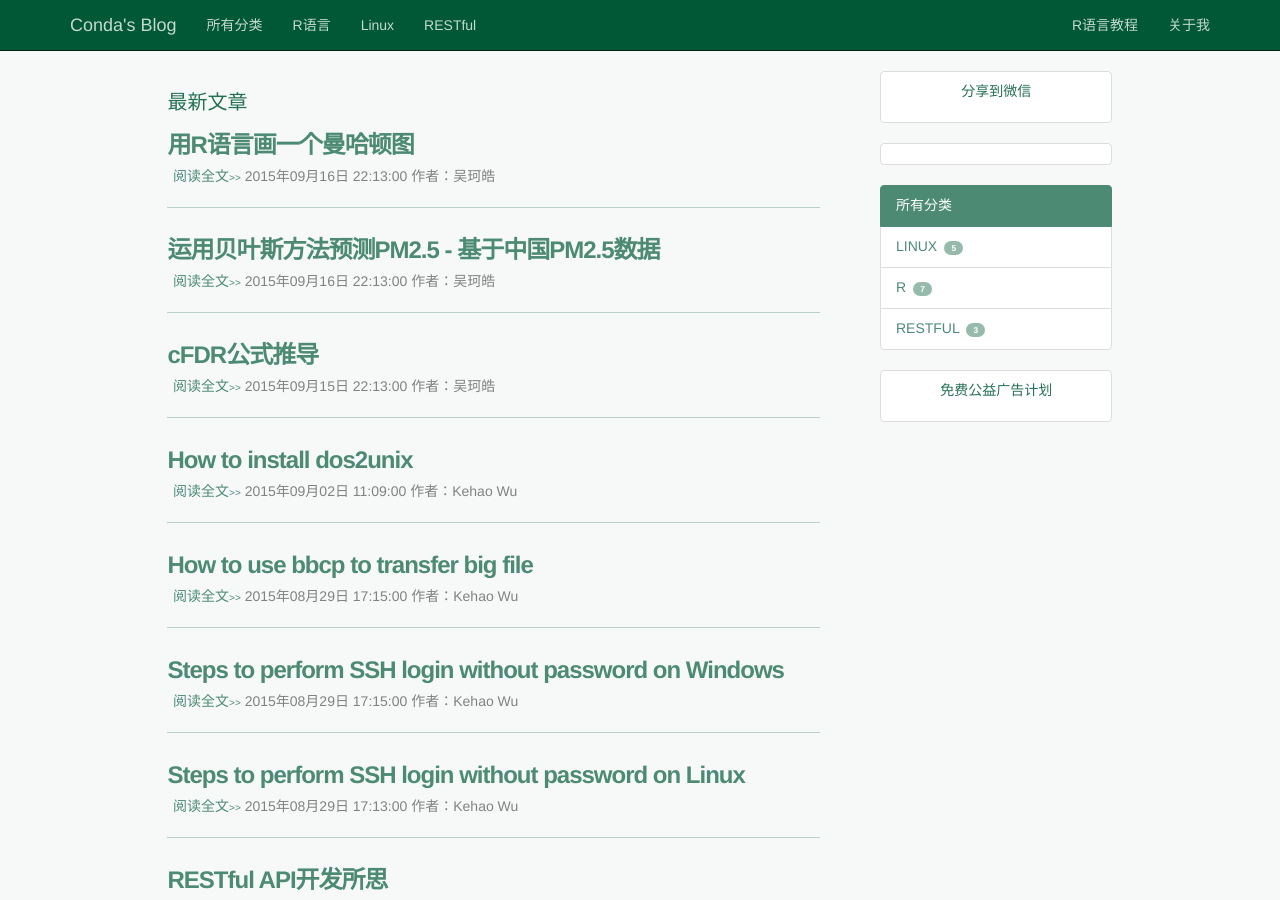
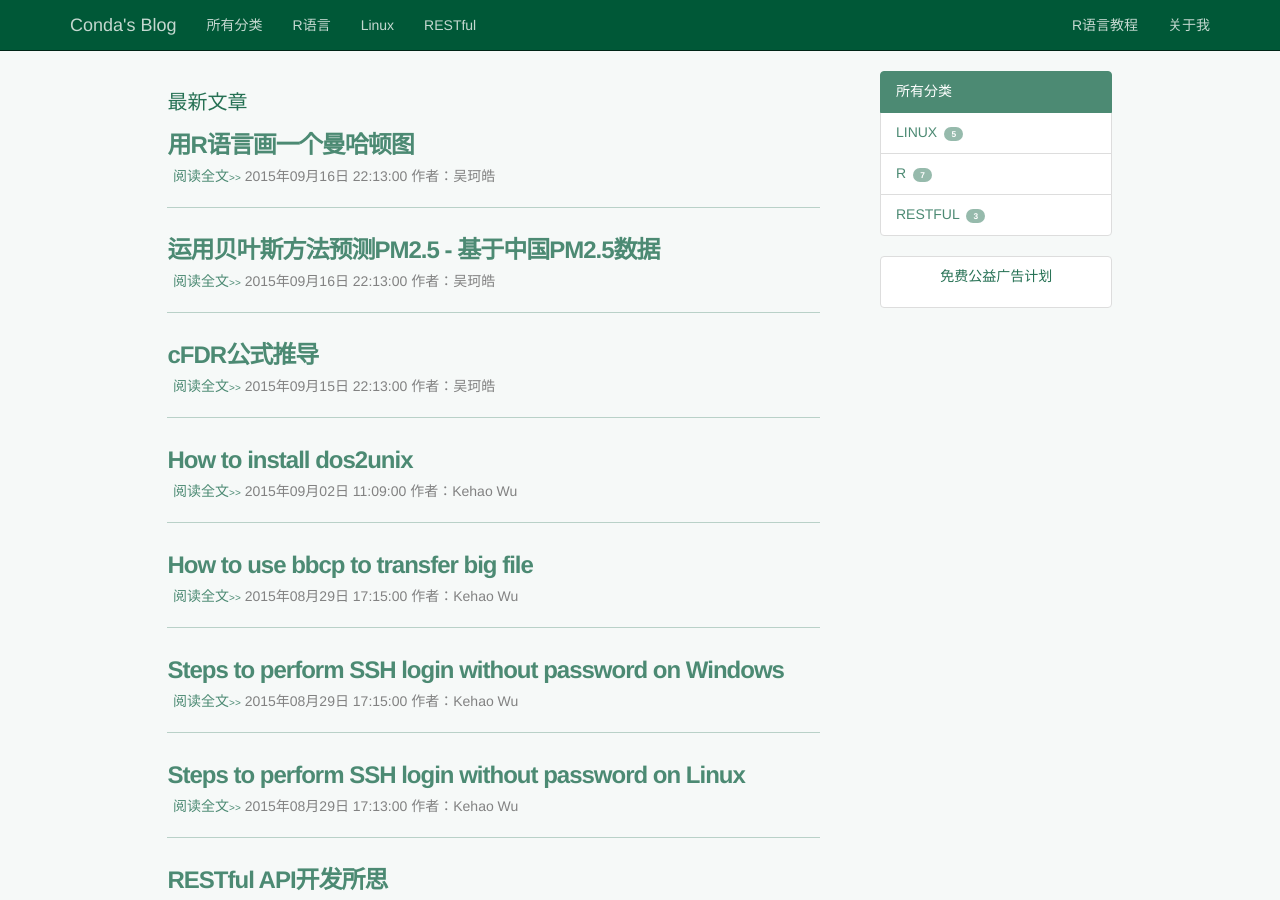
Before and after one commit to fun360/fun360, a Jekyll site: the page built from index.html, in a window 1280 px wide and 900 px high. Built offline with Jekyll 4.4.1, drawn with Linux system fonts in a browser that asks for light colours; comment, search, counter and statistics services are not loaded.

Commit message:
delete redudant files

```diff
--- a/_layouts/default.html
+++ b/_layouts/default.html
@@ -13,33 +13,6 @@
         </div>
 
         <div class="col-md-3 side-bar-right">
-          <ul class="list-group">
-            <li class="list-group-item">
-              <p class="text-center">分享到微信</p>
-              <div class="qr-right-side">
-              </div>
-            </li>
-          </ul>
-
-          <ul class="list-group">
-            <li class="list-group-item">
-              <div class="ad-right-side">
-              <script async src="//pagead2.googlesyndication.com/pagead/js/adsbygoogle.js"></script>
-              <!-- Blog-3 -->
-              <ins class="adsbygoogle"
-                   style="display:block"
-                   data-ad-client="ca-pub-8396398713629185"
-                   data-ad-slot="3566307951"
-                   data-ad-format="auto"></ins>
-              <script>
-              (adsbygoogle = window.adsbygoogle || []).push({});
-              </script>
-              </div>
-            </li>
-          </ul>
-
-
-
           <ul class="list-group">
             <a class="list-group-item active" href="/category">
               所有分类
```
